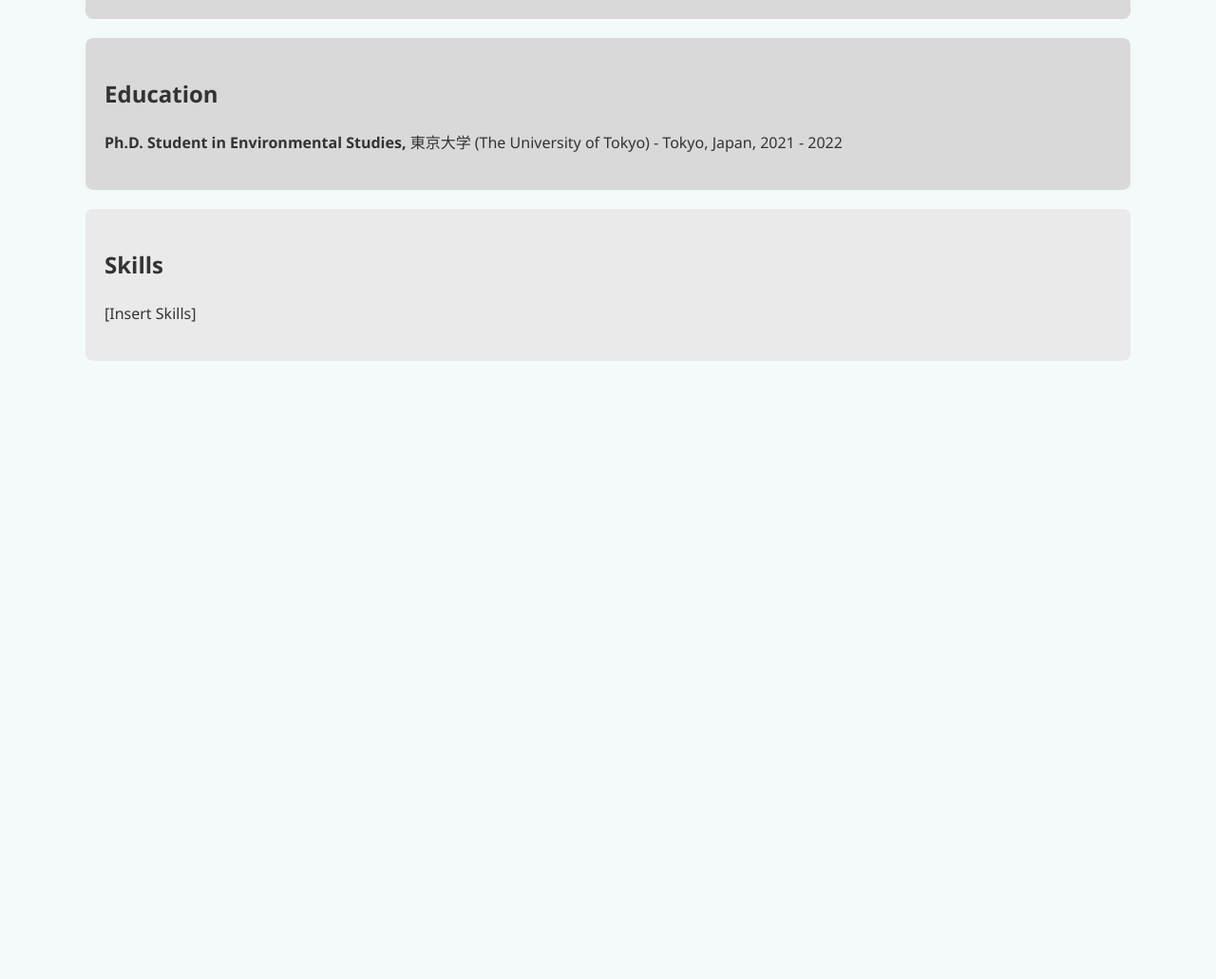
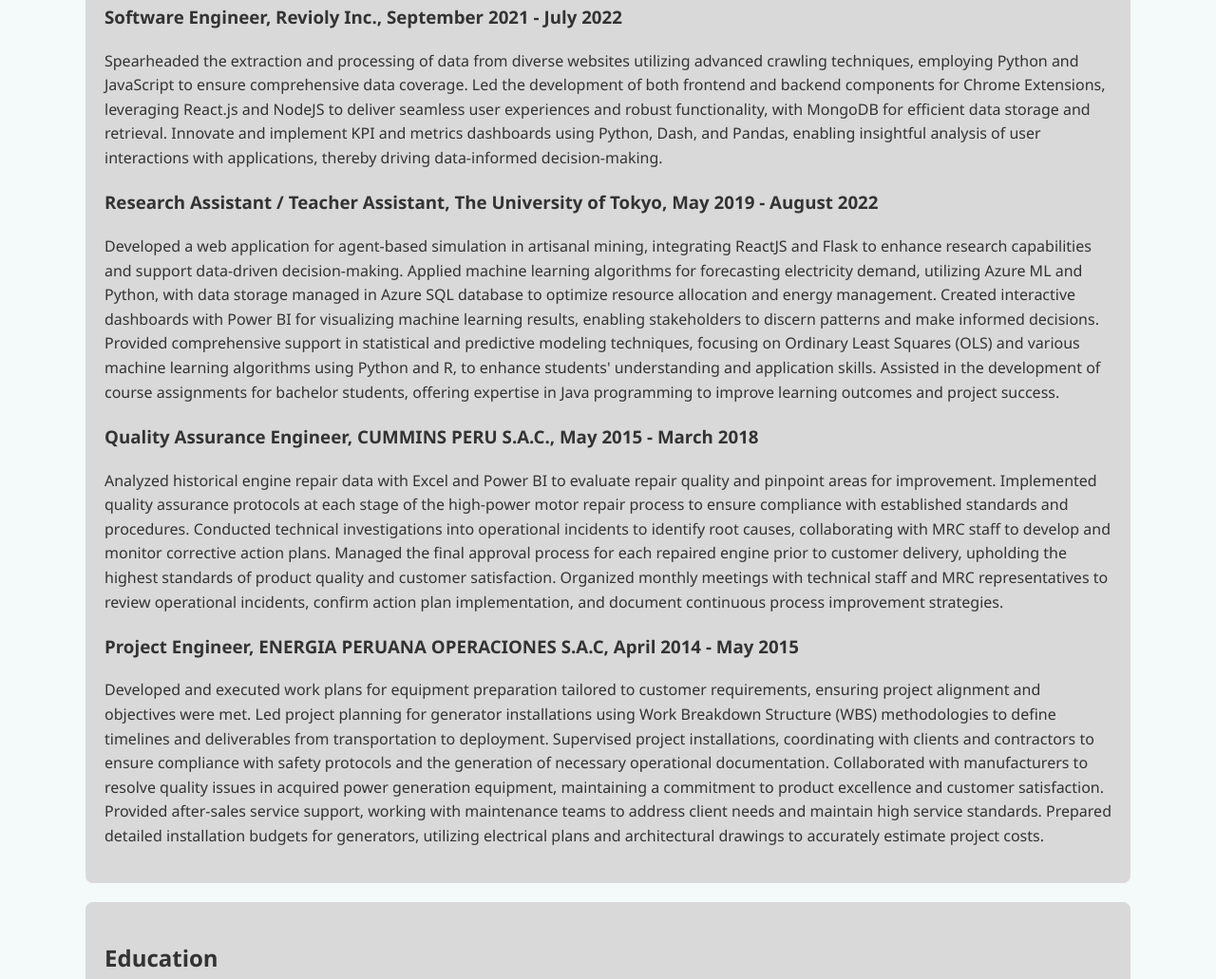
Before and after one commit to strujilloc/portfolio, a plain HTML site: page cv.html in a window 1280 px wide. Shown: the part 633-1664 px from the top of the page at 95% size. Before the commit the page ends 1033 px from the top, so only its background shows below. Drawn offline with Linux system fonts and the light colour scheme.

Commit message:
added more work experience (1st draft)

```diff
--- a/cv.html
+++ b/cv.html
@@ -19,16 +19,16 @@
 
 		<div class="container">
 			<section class="about">
-				<h2>Introduction</h2>
+				<h2>About Me</h2>
 				<p>
 					Mechatronic Engineer specializing in backend software engineering,
 					with a strong foundation in mechanical, electronic, and computer
-					engineering principles. Equipped with a Master's degree from The
-					University of Tokyo, conducting research in System Engineer Analysis.
-					Skilled in data analysis and process automation, leveraging
-					interdisciplinary expertise to develop innovative software solutions.
-					Proficient in backend development, with a focus on building scalable,
-					efficient, and secure systems to drive business objectives.
+					engineering principles. With a Master's degree from The University of
+					Tokyo, conducting research in System Engineer Analysis. Skilled in
+					data analysis and process automation, leveraging interdisciplinary
+					expertise to develop innovative software solutions. Proficient in
+					backend development, with a focus on building scalable, efficient, and
+					secure systems to drive business objectives.
 				</p>
 			</section>
 
@@ -43,6 +43,91 @@
 						user experience.
 					</p>
 				</div>
+				<div class="dynamic" onclick="alert('More details coming soon!');">
+					<h3>Software Engineer, Revioly Inc., September 2021 - July 2022</h3>
+					<p>
+						Spearheaded the extraction and processing of data from diverse
+						websites utilizing advanced crawling techniques, employing Python
+						and JavaScript to ensure comprehensive data coverage. Led the
+						development of both frontend and backend components for Chrome
+						Extensions, leveraging React.js and NodeJS to deliver seamless user
+						experiences and robust functionality, with MongoDB for efficient
+						data storage and retrieval. Innovate and implement KPI and metrics
+						dashboards using Python, Dash, and Pandas, enabling insightful
+						analysis of user interactions with applications, thereby driving
+						data-informed decision-making.
+					</p>
+				</div>
+				<div class="dynamic" onclick="alert('More details coming soon!');">
+					<h3>
+						Research Assistant / Teacher Assistant, The University of Tokyo, May
+						2019 - August 2022
+					</h3>
+					<p>
+						Developed a web application for agent-based simulation in artisanal
+						mining, integrating ReactJS and Flask to enhance research
+						capabilities and support data-driven decision-making. Applied
+						machine learning algorithms for forecasting electricity demand,
+						utilizing Azure ML and Python, with data storage managed in Azure
+						SQL database to optimize resource allocation and energy management.
+						Created interactive dashboards with Power BI for visualizing machine
+						learning results, enabling stakeholders to discern patterns and make
+						informed decisions. Provided comprehensive support in statistical
+						and predictive modeling techniques, focusing on Ordinary Least
+						Squares (OLS) and various machine learning algorithms using Python
+						and R, to enhance students' understanding and application skills.
+						Assisted in the development of course assignments for bachelor
+						students, offering expertise in Java programming to improve learning
+						outcomes and project success.
+					</p>
+				</div>
+
+				<div class="dynamic" onclick="alert('More details coming soon!');">
+					<h3>
+						Quality Assurance Engineer, CUMMINS PERU S.A.C., May 2015 - March
+						2018
+					</h3>
+					<p>
+						Analyzed historical engine repair data with Excel and Power BI to
+						evaluate repair quality and pinpoint areas for improvement.
+						Implemented quality assurance protocols at each stage of the
+						high-power motor repair process to ensure compliance with
+						established standards and procedures. Conducted technical
+						investigations into operational incidents to identify root causes,
+						collaborating with MRC staff to develop and monitor corrective
+						action plans. Managed the final approval process for each repaired
+						engine prior to customer delivery, upholding the highest standards
+						of product quality and customer satisfaction. Organized monthly
+						meetings with technical staff and MRC representatives to review
+						operational incidents, confirm action plan implementation, and
+						document continuous process improvement strategies.
+					</p>
+				</div>
+
+				<div class="dynamic" onclick="alert('More details coming soon!');">
+					<h3>
+						Project Engineer, ENERGIA PERUANA OPERACIONES S.A.C, April 2014 -
+						May 2015
+					</h3>
+					<p>
+						Developed and executed work plans for equipment preparation tailored
+						to customer requirements, ensuring project alignment and objectives
+						were met. Led project planning for generator installations using
+						Work Breakdown Structure (WBS) methodologies to define timelines and
+						deliverables from transportation to deployment. Supervised project
+						installations, coordinating with clients and contractors to ensure
+						compliance with safety protocols and the generation of necessary
+						operational documentation. Collaborated with manufacturers to
+						resolve quality issues in acquired power generation equipment,
+						maintaining a commitment to product excellence and customer
+						satisfaction. Provided after-sales service support, working with
+						maintenance teams to address client needs and maintain high service
+						standards. Prepared detailed installation budgets for generators,
+						utilizing electrical plans and architectural drawings to accurately
+						estimate project costs.
+					</p>
+				</div>
+
 				<!-- More work experiences -->
 			</section>
 
```
Also changed, not shown: 1 other file.
